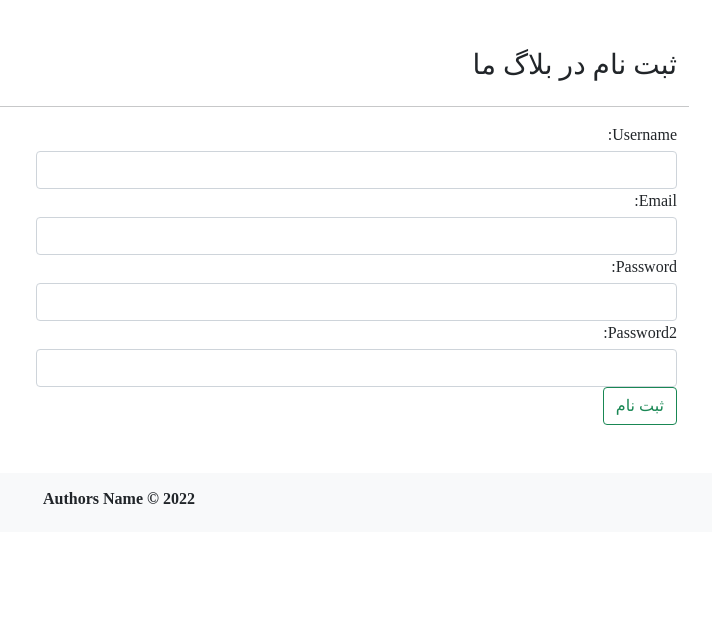
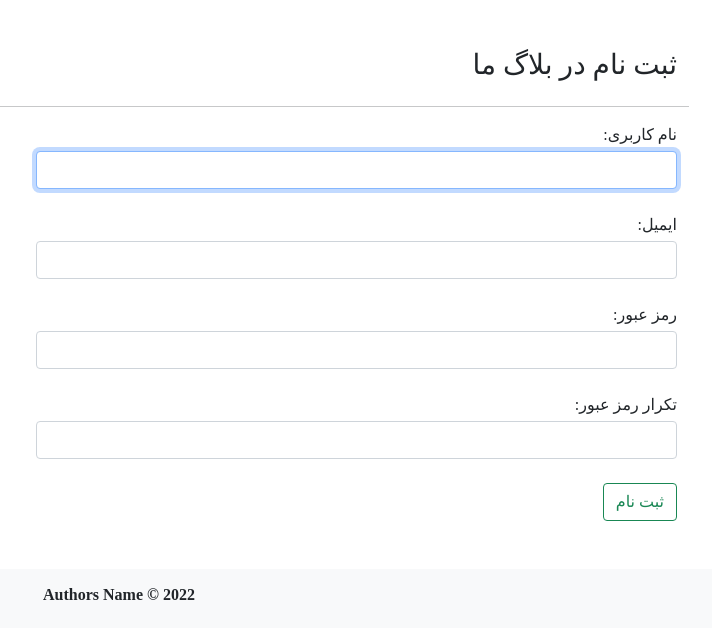
Before and after one commit to AbolfazlAbdi48/our-blog, a Django app: page /register in a window 1280 px wide. Shown: the part 56-695 px from the top of the page, without its empty margins (521-1233 px from the left). Run offline with Django 4.2, Linux system fonts and the light colour scheme; data comes from the database, SQL or seed files in the repository; both versions use the stored data as it was after the commit; some libraries are stand-ins or nearby versions; some web fonts are replaced.

Commit message:
Fix: RegisterView Errors

```diff
--- a/account/forms.py
+++ b/account/forms.py
@@ -1,4 +1,6 @@
 from django import forms
+from django.contrib.auth.forms import UserCreationForm
+
 from .models import Ticket, User
 
 
@@ -31,19 +33,51 @@ class TicketForm(forms.ModelForm):
         self.fields['user'].required = False
 
 
-class RegisterForm(forms.Form):
-    username = forms.CharField(
-        widget=forms.TextInput(attrs={'class': 'form-control mt-1'}),
-        max_length=150
-    )
-    email = forms.EmailField(
-        widget=forms.EmailInput(attrs={'class': 'form-control mt-1'})
-    )
-    password = forms.CharField(
-        widget=forms.PasswordInput(attrs={'class': 'form-control mt-1'}),
-        max_length=128
-    )
-    password2 = forms.CharField(
-        widget=forms.PasswordInput(attrs={'class': 'form-control mt-1'}),
-        max_length=128
-    )
+class RegisterForm(UserCreationForm):
+
+    email = forms.EmailField(widget=forms.EmailInput(attrs={
+        'class': 'form-control mt-1'
+    }))
+
+    class Meta:
+        model = User
+        fields = ['username', 'email', 'password1', 'password2']
+
+    def __init__(self, *args, **kwargs):
+        super().__init__(*args, **kwargs)
+        self.fields['username'].widget.attrs.update({
+            'class': 'form-control mt-1'
+        })
+        self.fields['email'].widget.attrs.update({
+            'class': 'form-control mt-1'
+        })
+        self.fields['password1'].widget.attrs.update({
+            'class': 'form-control mt-1'
+        })
+        self.fields['password2'].widget.attrs.update({
+            'class': 'form-control mt-1'
+        })
+
+    # username = forms.CharField(
+    #     widget=forms.TextInput(attrs={
+    #         'class': 'form-control mt-1'
+    #         }),
+    #     max_length=150
+    # )
+    # email = forms.EmailField(
+    #     widget=forms.EmailInput(attrs={
+    #         'class': 'form-control mt-1'
+    #     })
+    # )
+    # password = forms.CharField(
+    #     widget=forms.PasswordInput(attrs={
+    #             'class': 'form-control mt-1'
+    #         }),
+    #     max_length=128
+    # )
+    # password2 = forms.CharField(
+    #     widget=forms.PasswordInput(attrs={
+    #             'class': 'form-control mt-1'
+    #         }),
+    #     max_length=128
+    # )
--- a/account/templates/account/register.html
+++ b/account/templates/account/register.html
@@ -13,31 +13,47 @@
         <div class="col-md-7">
             <form method="post">
                 {% csrf_token %}
-                {{ form }}
-                <div class="col-md-12">
-                    <button type="submit" class="btn btn-outline-success">ثبت نام</button>
-                </div>
-                <!-- <div class="row">
+                <div class="row">
                     <div class="col-md-12 mb-4">
-                        <label for="">نام کاربری</label>
-                        <input type="text" class="form-control mt-1" placeholder="نام کاربری">
+                        <label for="">نام کاربری:</label>
+                        {{ form.username }}
+                        {% for err in form.username.errors %}
+                            <ul>
+                                <li class="text-danger">{{ err }}</li>
+                            </ul>
+                        {% endfor %}
                     </div>
                     <div class="col-md-12 mb-4">
-                        <label for="">ایمیل</label>
-                        <input type="eamil" class="form-control mt-1" placeholder="ایمیل">
+                        <label for="">ایمیل:</label>
+                        {{ form.email }}
+                        {% for err in form.email.errors %}
+                            <ul>
+                                <li class="text-danger">{{ err }}</li>
+                            </ul>
+                        {% endfor %}
                     </div>
                     <div class="col-md-12 mb-4">
-                        <label for="">رمز عبور</label>
-                        <input type="password" class="form-control mt-1" placeholder="رمز عبور">
+                        <label for="">رمز عبور:</label>
+                        {{ form.password1 }}
+                        {% for err in form.password1.errors %}
+                            <ul>
+                                <li class="text-danger">{{ err }}</li>
+                            </ul>
+                    {% endfor %}
                     </div>
                     <div class="col-md-12 mb-4">
-                        <label for="">تکرار رمز عبور</label>
-                        <input type="password" class="form-control mt-1" placeholder="تکرار رمز عبور">
+                        <label for="">تکرار رمز عبور:</label>
+                        {{ form.password2 }}
+                        {% for err in form.password2.errors %}
+                            <ul>
+                                <li class="text-danger">{{ err }}</li>
+                            </ul>
+                    {% endfor %}
                     </div>
                     <div class="col-md-12">
                         <button type="submit" class="btn btn-outline-success">ثبت نام</button>
                     </div>
-                </div> -->
+                </div>
             </form>
         </div>
       </div>
--- a/account/urls.py
+++ b/account/urls.py
@@ -1,18 +1,18 @@
 from django.urls import path
-from django.contrib.auth.decorators import login_required
 from .views import (
     author_view,
     SendTicket,
     UserDetailView,
     UserUpdateView,
-    register_view
+    RegisterView
 )
 
 app_name = 'account'
+
 urlpatterns = [
     path('ticket/', SendTicket.as_view(), name='ticket_crete'),
     path('<slug:username>/', author_view, name='author_detail'),
     path('account/activity/', UserDetailView.as_view(), name='account_activity'),
     path('account/update/', UserUpdateView.as_view(), name='account_update'),
-    path('register', register_view, name='register')
+    path('register', RegisterView.as_view(), name='register')
 ]
--- a/account/views.py
+++ b/account/views.py
@@ -57,16 +57,7 @@ class UserUpdateView(AccountPagesMixin, UpdateView):
     fields = ('username', 'email', 'first_name', 'last_name', 'avatar')
 
 
-def register_view(request):
-    if request.method == 'POST':
-        form = RegisterForm(request.POST)
-        if form.is_valid() and form.cleaned_data['password'] == form.cleaned_data['password2']:
-                new_user = User()
-                new_user.username = form.cleaned_data['username']
-                new_user.email = form.cleaned_data['email']
-                new_user.password = form.cleaned_data['password']
-                new_user.save()
-                return HttpResponseRedirect('')
-    else:
-        form = RegisterForm()
-    return render(request=request, template_name='account/register.html', context={'form': form})
+class RegisterView(CreateView):
+    form_class = RegisterForm
+    success_url = reverse_lazy('blog:home_page')
+    template_name = 'account/register.html'
--- a/templates/_base.html
+++ b/templates/_base.html
@@ -29,7 +29,7 @@
                         <a class="nav-link active" aria-current="page" href="{% url 'blog:home_page' %}">خانه</a>
                     </li>
                     <li class="nav-item">
-                        <a class="nav-link" aria-current="page" href="/">ثبت نام</a>
+                        <a class="nav-link" aria-current="page" href="{% url 'account:register' %}">ثبت نام</a>
                     </li>
                     <li class="nav-item">
                         <a class="nav-link" aria-current="page" href="{% url 'blog:article_list' %}">مقالات</a>
```
Also changed, not shown: db.sqlite3.
